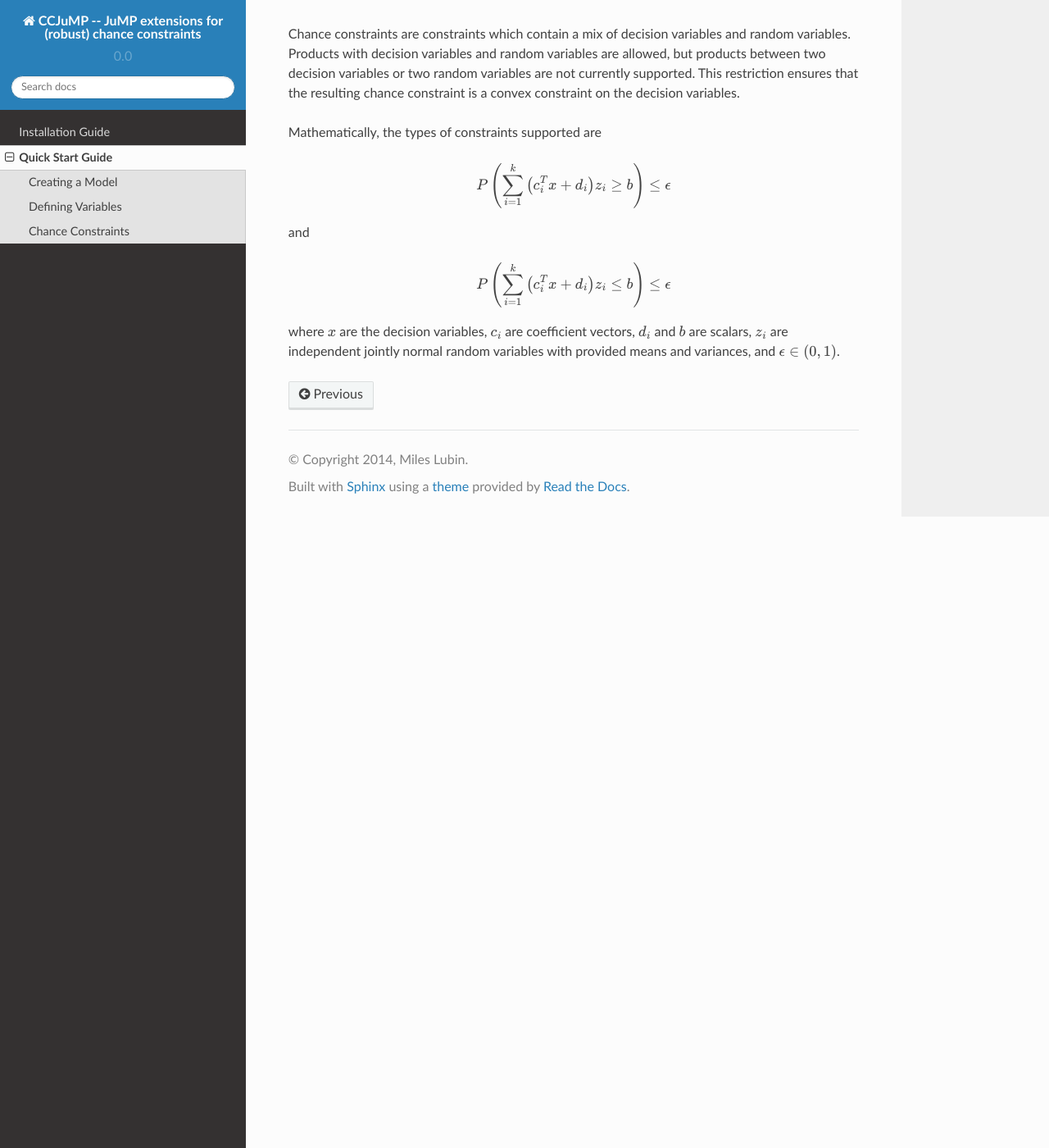
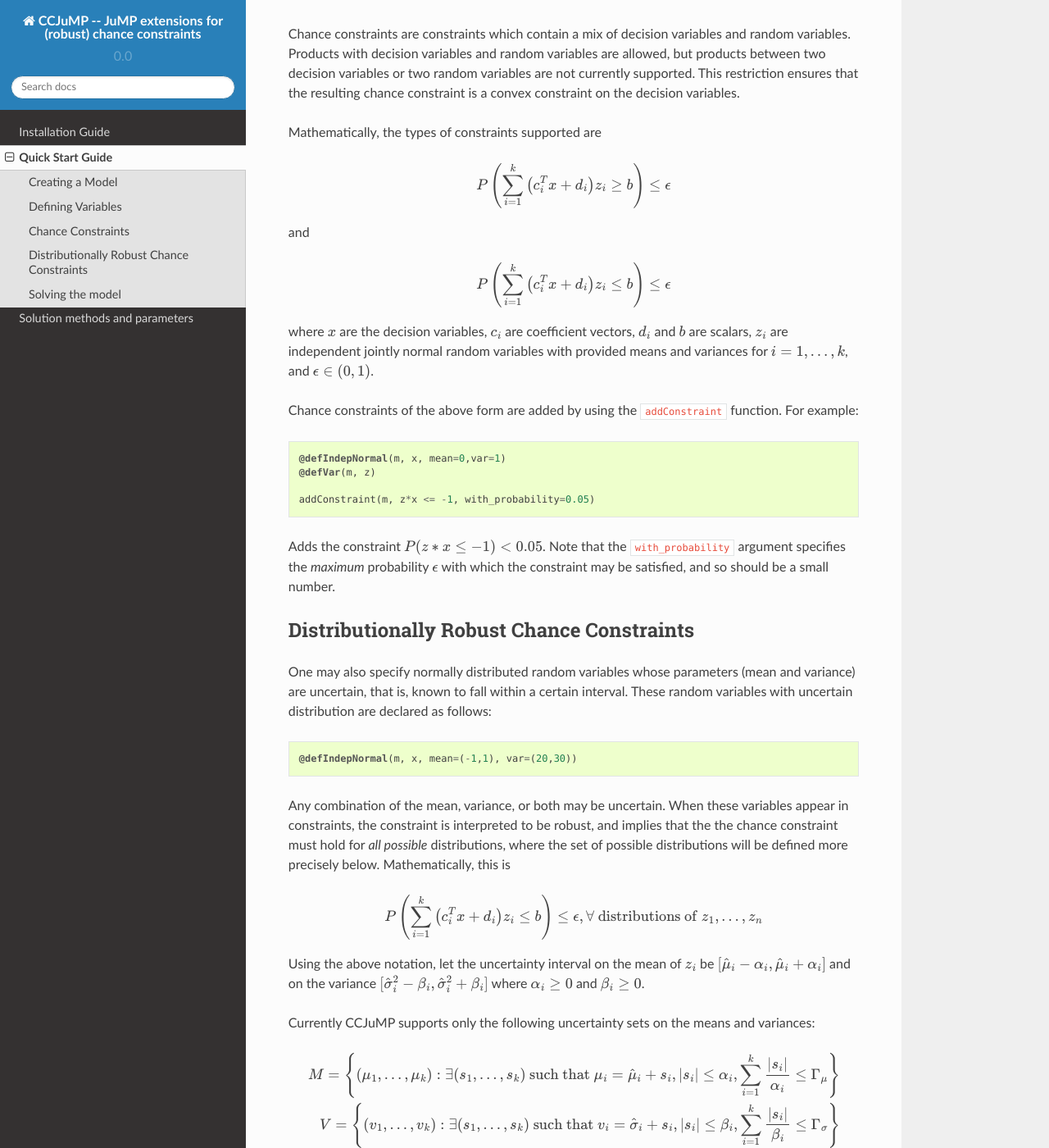
Before and after one commit to mlubin/JuMPChance.jl, a Sphinx documentation site: the page built from doc/quickstart.rst, in a window 1280 px wide and 1400 px high, scrolled down 1343 px. Shown: the whole window at 82% size. Built offline with Sphinx 7.4.7 and the Read the Docs theme 2.0.0, drawn with Linux system fonts in a browser that asks for light colours; pages that are not in the unit, such as notebooks, are missing from menus; some of the changed text lies outside the part shown.

Commit message:
more docs

```diff
--- a/doc/quickstart.rst
+++ b/doc/quickstart.rst
@@ -77,4 +77,77 @@ and
 
     P\left(\sum_{i=1}^k \left(c_i^Tx +d_i\right)z_i \leq b\right) \leq \epsilon
 
-where :math:`x` are the decision variables, :math:`c_i` are coefficient vectors, :math:`d_i` and :math:`b` are scalars, :math:`z_i` are independent jointly normal random variables with provided means and variances, and :math:`\epsilon \in (0,1)`.
+where :math:`x` are the decision variables, :math:`c_i` are coefficient vectors, :math:`d_i` and :math:`b` are scalars, :math:`z_i` are independent jointly normal random variables with provided means and variances for :math:`i=1,\ldots,k`, and :math:`\epsilon \in (0,1)`.
+
+Chance constraints of the above form are added by using the ``addConstraint`` function. For example::
+
+    @defIndepNormal(m, x, mean=0,var=1)
+    @defVar(m, z)
+
+    addConstraint(m, z*x <= -1, with_probability=0.05)
+
+Adds the constraint :math:`P(z*x \leq -1) < 0.05`. Note that the ``with_probability`` argument specifies the *maximum* probability :math:`\epsilon` with which the constraint may be satisfied, and so should be a small number.
+
+
+Distributionally Robust Chance Constraints
+^^^^^^^^^^^^^^^^^^^^^^^^^^^^^^^^^^^^^^^^^^
+
+One may also specify normally distributed random variables whose parameters
+(mean and variance) are uncertain, that is, known to fall within a certain interval.
+These random variables with uncertain distribution are declared as follows::
+
+    @defIndepNormal(m, x, mean=(-1,1), var=(20,30))
+
+Any combination of the mean, variance, or both may be uncertain.
+When these variables appear in constraints, the constraint is
+interpreted to be robust, and implies that the the chance constraint
+must hold for *all possible* distributions, where the set of possible
+distributions will be defined more precisely below. Mathematically,
+this is
+
+.. math::
+
+    P\left(\sum_{i=1}^k \left(c_i^Tx +d_i\right)z_i \leq b\right) \leq \epsilon, \forall \text{ distributions of } z_1,\ldots,z_n
+
+Using the above notation, let the uncertainty interval on the mean of :math:`z_i` be :math:`[\hat\mu_i - \alpha_i,\hat\mu_i + \alpha_i]` and on the variance :math:`[\hat\sigma_i^2 - \beta_i, \hat\sigma_i^2 + \beta_i]` where :math:`\alpha_i \geq 0` and :math:`\beta_i \geq 0`.
+
+Currently CCJuMP supports only the following uncertainty sets on the means and variances:
+
+.. math::
+    M = \left\{ (\mu_1,\ldots,\mu_k) : \exists (s_1,\ldots,s_k) \text{ such that }\mu_i = \hat\mu_i + s_i, |s_i| \leq \alpha_i, \sum_{i=1}^k \frac{|s_i|}{\alpha_i} \leq \Gamma_\mu \right\}
+
+    V = \left\{ (v_1,\ldots,v_k) : \exists (s_1,\ldots,s_k) \text{ such that }v_i = \hat\sigma_i + s_i, |s_i| \leq \beta_i, \sum_{i=1}^k \frac{|s_i|}{\beta_i} \leq \Gamma_\sigma \right\}
+
+where :math:`\Gamma_\mu` and :math:`\Gamma_\sigma` and given (integer) constants, known as the uncertainty budgets. The interpretation of these sets is that at most :math:`\Gamma` out of :math:`k` uncertain parameters are allows to vary from their nominal values :math:`\hat\mu_i` and :math:`\hat\sigma_i^2`. This is the uncertainty set proposed by Bertsimas and Sim (2004). Note that the means and variances are allowed to vary independently.
+
+The uncertainty budgets :math:`\Gamma_\mu` and :math:`\Gamma_\sigma` are specified as parameters to ``addConstraint`` as follows::
+
+    addConstraint(m, z*x <= -1, with_probability=0.05,
+        uncertainty_budget_mean=1, uncertainty_budget_variance=1)
+
+Solving the model
+^^^^^^^^^^^^^^^^^
+
+After the model `m` has been created and all constraints added, calling::
+
+    solvecc(m,method=:Cuts)
+
+or::
+
+    solvecc(m,method=:Reformulate)
+
+will tell CCJuMP to solve the model. The available solution methods are described
+in the following section.
+
+The ``solvecc`` function also returns a solution status. This should be checked
+to confirm that the model was successfully solved to optimality, for example::
+
+    status = solvecc(m)
+    if status == :Optimal
+        println("Solved to optimality")
+    else
+        println("Not optimal, termination status $status")
+    end
+
+Optimal values of the decision variables are available by using
+``getValue``, as with JuMP.
--- /dev/null
+++ b/doc/solution.rst
@@ -0,0 +1,4 @@
+
+-------------------------------
+Solution methods and parameters
+-------------------------------
```
Also changed, not shown: 1 other file.
